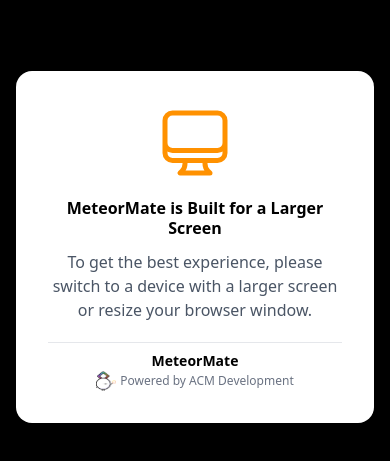
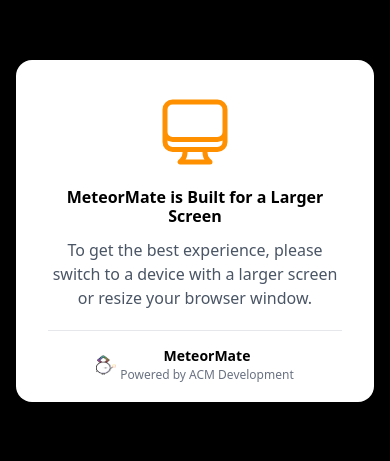
Before and after one commit to acmutd/meteormate-client, a Next.js app: page / in a window 390 px wide. Shown: the part 175-636 px from the top of the page. Built offline with nearby package versions, Linux system fonts and the light colour scheme.

Commit message:
tiny centering fix

```diff
--- a/components/ScreenBlocker.tsx
+++ b/components/ScreenBlocker.tsx
@@ -3,7 +3,7 @@ import { ComputerDesktopIcon } from "@heroicons/react/24/outline";
 export default function ScreenBlocker() {
 	return (
 		<div className="flex h-screen w-full items-center justify-center bg-black p-4">
-			<div className="w-full max-w-lg rounded-2xl bg-white p-8 text-center shadow-2xl md:p-12">
+			<div className="w-full max-w-lg rounded-2xl bg-white p-8 text-center shadow-2xl md:p-12 -mt-8">
 				<ComputerDesktopIcon className="mx-auto h-20 w-20 text-[#FF9100]" />
 				<h1 className="mt-4 text-3xl font-extrabold text-black">
 					MeteorMate is Built for a Larger Screen
@@ -12,15 +12,17 @@ export default function ScreenBlocker() {
 					To get the best experience, please switch to a device with a larger
 					screen or resize your browser window.
 				</p>
-				<div className="mt-5 border-t border-gray-200 pt-2">
-					<p className="text-sm font-semibold text-black">MeteorMate</p>
-					<div className="flex items-center justify-center space-x-1">
+				<div className="mt-5 border-t border-gray-200 pt-2 -mb-3">
+					<div className="flex items-center justify-center gap-1 mt-2">
 						<img
 							src="/images/peechi_star.png"
 							alt="Peechi Star"
-							className="size-5"
+							className="size-5 self-center"
 						/>
-						<p className="text-xs text-gray-500">Powered by ACM Development</p>
+						<div className="flex flex-col items-center">
+							<p className="text-sm font-semibold text-black leading-tight">MeteorMate</p>
+							<p className="text-xs text-gray-500 leading-tight mt-0.5">Powered by ACM Development</p>
+						</div>
 					</div>
 				</div>
 			</div>
```
